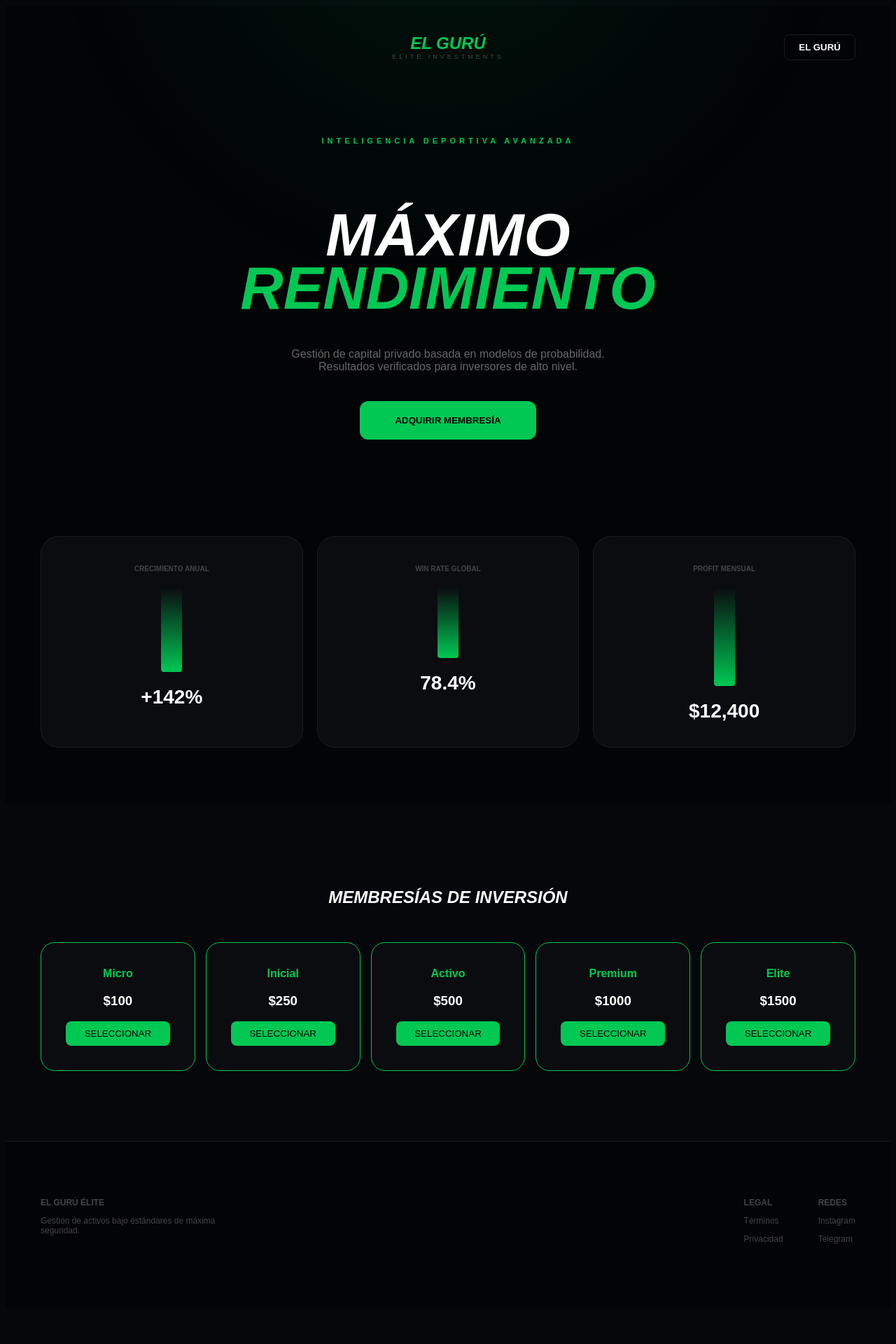
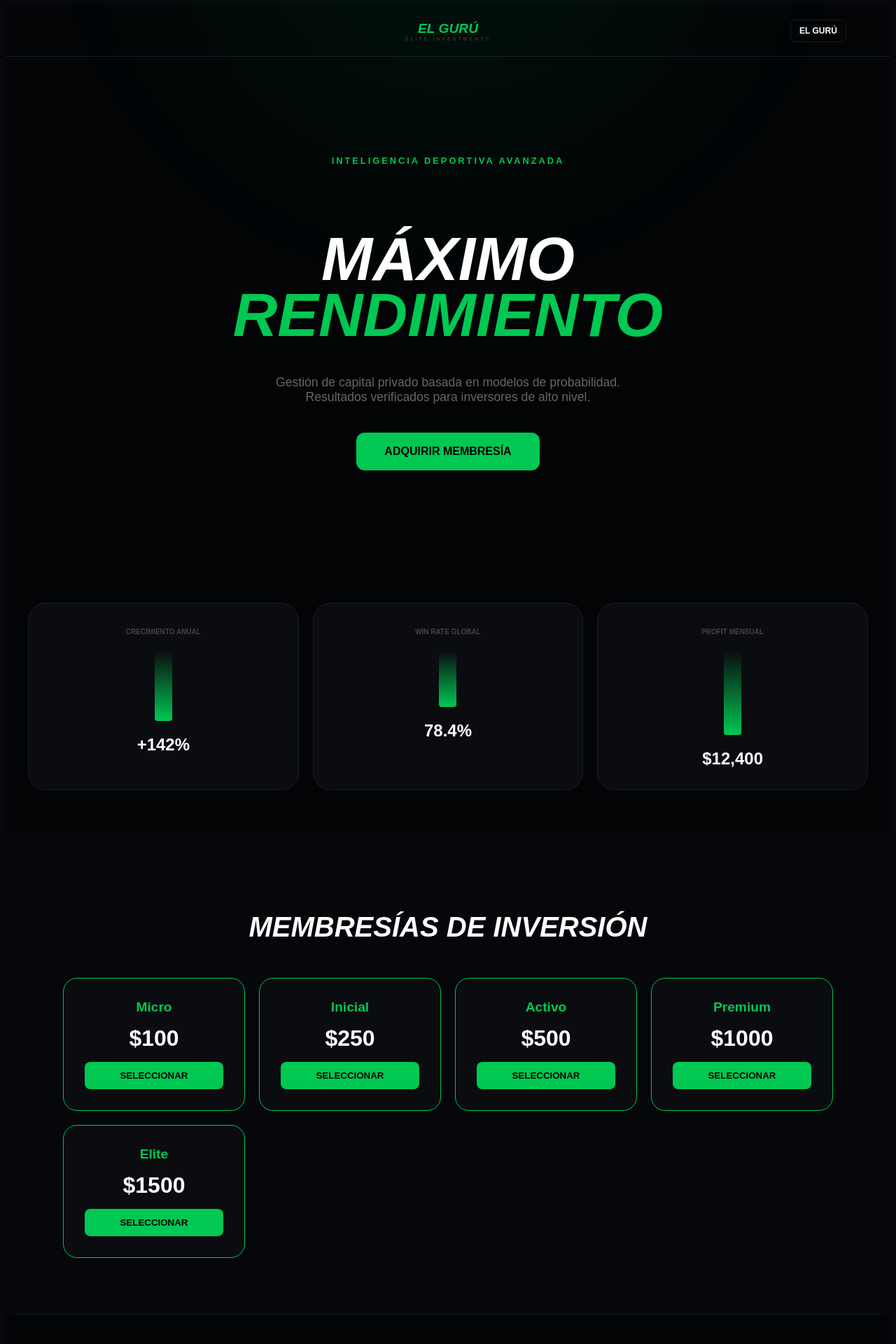
Before and after one commit to DeVx1978/el-guru-elite, a Next.js app: page / in a window 1280 px wide. Shown: the top 1920 px of the page at 70% size. Before the commit the page ends 1877 px from the top, so only its background shows below. Built offline with nearby package versions, Linux system fonts and the light colour scheme.

Commit message:
Ajuste de letras para celular

```diff
--- a/src/app/page.tsx
+++ b/src/app/page.tsx
@@ -2,44 +2,90 @@
 import React from 'react';
 
 export default function HomePage() {
-  const m = [{n:'Micro',v:'100'},{n:'Inicial',v:'250'},{n:'Activo',v:'500'},{n:'Premium',v:'1000'},{n:'Elite',v:'1500'}];
+  const m = [
+    { n: 'Micro', v: '100' },
+    { n: 'Inicial', v: '250' },
+    { n: 'Activo', v: '500' },
+    { n: 'Premium', v: '1000' },
+    { n: 'Elite', v: '1500' }
+  ];
+
   return (
-    <main style={{ backgroundColor:'#020406', minHeight:'100vh', color:'white', fontFamily:'Arial' }}>
-      <nav style={{ padding:'40px 50px', display:'flex', justifyContent:'space-between', alignItems:'center' }}>
-        <div style={{ flex:1 }}></div>
-        <div style={{ textAlign:'center', flex:1 }}><h2 style={{ color:'#00C853', margin:0, fontStyle:'italic' }}>EL GURÚ</h2><p style={{ fontSize:'9px', letterSpacing:'4px', color:'#444', margin:0 }}>ÉLITE INVESTMENTS</p></div>
-        <div style={{ flex:1, textAlign:'right' }}><button onClick={()=>window.location.href='/el-guru'} style={{ background:'transparent', color:'#fff', padding:'10px 20px', borderRadius:'8px', border:'1px solid #1a1d23', fontWeight:'bold', cursor:'pointer' }}>EL GURÚ</button></div>
+    <main style={{ backgroundColor: '#020406', minHeight: '100vh', color: 'white', fontFamily: 'Arial', overflowX: 'hidden' }}>
+      {/* NAVEGACIÓN RESPONSIVE */}
+      <nav style={{ padding: '20px 5% ', display: 'flex', justifyContent: 'space-between', alignItems: 'center', borderBottom: '1px solid #1a1d23' }}>
+        <div style={{ flex: 1 }}></div>
+        <div style={{ textAlign: 'center', flex: 2 }}>
+          <h2 style={{ color: '#00C853', margin: 0, fontStyle: 'italic', fontSize: '1.2rem' }}>EL GURÚ</h2>
+          <p style={{ fontSize: '7px', letterSpacing: '3px', color: '#444', margin: 0 }}>ÉLITE INVESTMENTS</p>
+        </div>
+        <div style={{ flex: 1, textAlign: 'right' }}>
+          <button onClick={() => window.location.href = '/el-guru'} style={{ background: 'transparent', color: '#fff', padding: '8px 12px', borderRadius: '8px', border: '1px solid #1a1d23', fontWeight: 'bold', cursor: 'pointer', fontSize: '12px' }}>
+            EL GURÚ
+          </button>
+        </div>
       </nav>
 
-      <section style={{ height:'70vh', display:'flex', flexDirection:'column', justifyContent:'center', alignItems:'center', textAlign:'center', padding:'0 20px' }}>
-        <h3 style={{ color:'#00C853', letterSpacing:'5px', fontSize:'11px', marginBottom:'20px' }}>INTELIGENCIA DEPORTIVA AVANZADA</h3>
-        <h1 style={{ fontSize:'85px', fontWeight:'900', fontStyle:'italic', lineHeight:'0.9', marginBottom:'30px' }}>MÁXIMO<br/><span style={{ color:'#00C853' }}>RENDIMIENTO</span></h1>
-        <p style={{ color:'#666', maxWidth:'500px', marginBottom:'40px' }}>Gestión de capital privado basada en modelos de probabilidad. Resultados verificados para inversores de alto nivel.</p>
-        <button onClick={()=>window.location.href='/registro'} style={{ backgroundColor:'#00C853', color:'black', padding:'20px 50px', borderRadius:'12px', border:'none', fontWeight:'900', cursor:'pointer' }}>ADQUIRIR MEMBRESÍA</button>
+      {/* SECCIÓN HERO (LA QUE SE CORTABA) */}
+      <section style={{ minHeight: '80vh', display: 'flex', flexDirection: 'column', justifyContent: 'center', alignItems: 'center', textAlign: 'center', padding: '40px 20px' }}>
+        <h3 style={{ color: '#00C853', letterSpacing: '3px', fontSize: 'clamp(0.6rem, 2vw, 0.8rem)', marginBottom: '20px' }}>
+          INTELIGENCIA DEPORTIVA AVANZADA
+        </h3>
+        <h1 style={{
+          fontSize: 'clamp(2.5rem, 12vw, 5.5rem)', // Se encoge a 2.5rem en móvil y sube a 5.5rem en PC
+          fontWeight: '900',
+          fontStyle: 'italic',
+          lineHeight: '0.9',
+          marginBottom: '30px',
+          padding: '0 10px'
+        }}>
+          MÁXIMO<br />
+          <span style={{ color: '#00C853' }}>RENDIMIENTO</span>
+        </h1>
+        <p style={{ color: '#666', maxWidth: '500px', marginBottom: '40px', fontSize: 'clamp(0.9rem, 3vw, 1.1rem)' }}>
+          Gestión de capital privado basada en modelos de probabilidad. Resultados verificados para inversores de alto nivel.
+        </p>
+        <button onClick={() => window.location.href = '/registro'} style={{ backgroundColor: '#00C853', color: 'black', padding: '18px 40px', borderRadius: '12px', border: 'none', fontWeight: '900', cursor: 'pointer', fontSize: '1rem' }}>
+          ADQUIRIR MEMBRESÍA
+        </button>
       </section>
 
-      <section style={{ padding:'80px 50px', display:'grid', gridTemplateColumns:'repeat(auto-fit,minmax(250px,1fr))', gap:'20px', maxWidth:'1200px', margin:'0 auto' }}>
-        {[{t:'CRECIMIENTO ANUAL',v:'+142%',h:120},{t:'WIN RATE GLOBAL',v:'78.4%',h:100},{t:'PROFIT MENSUAL',v:'$12,400',h:140}].map(s=>(
-          <div key={s.t} style={{ background:'#0a0c10', padding:'35px', borderRadius:'25px', border:'1px solid #1a1d23', textAlign:'center' }}>
-            <span style={{ fontSize:'10px', color:'#444', fontWeight:'bold' }}>{s.t}</span>
-            <div style={{ height:s.h, background:'linear-gradient(to top,#00C853,transparent)', width:'30px', margin:'20px auto', borderRadius:'4px' }}></div>
-            <div style={{ fontSize:'28px', fontWeight:'900' }}>{s.v}</div>
+      {/* ESTADÍSTICAS */}
+      <section style={{ padding: '60px 20px', display: 'grid', gridTemplateColumns: 'repeat(auto-fit,minmax(280px,1fr))', gap: '20px', maxWidth: '1200px', margin: '0 auto' }}>
+        {[{ t: 'CRECIMIENTO ANUAL', v: '+142%', h: 100 }, { t: 'WIN RATE GLOBAL', v: '78.4%', h: 80 }, { t: 'PROFIT MENSUAL', v: '$12,400', h: 120 }].map(s => (
+          <div key={s.t} style={{ background: '#0a0c10', padding: '30px', borderRadius: '25px', border: '1px solid #1a1d23', textAlign: 'center' }}>
+            <span style={{ fontSize: '10px', color: '#444', fontWeight: 'bold' }}>{s.t}</span>
+            <div style={{ height: s.h, background: 'linear-gradient(to top,#00C853,transparent)', width: '25px', margin: '20px auto', borderRadius: '4px' }}></div>
+            <div style={{ fontSize: '24px', fontWeight: '900' }}>{s.v}</div>
           </div>
         ))}
       </section>
 
-      <section style={{ padding:'100px 50px', textAlign:'center', background:'#05070a' }}>
-        <h2 style={{ marginBottom:'50px', fontStyle:'italic' }}>MEMBRESÍAS DE INVERSIÓN</h2>
-        <div style={{ display:'grid', gridTemplateColumns:'repeat(auto-fit,minmax(200px,1fr))', gap:'15px' }}>
-          {m.map(p=>(<div key={p.n} style={{ background:'#0a0c10', padding:'35px', borderRadius:'20px', border:'1px solid #00C853' }}><b style={{ color:'#00C853' }}>{p.n}</b><h3>${p.v}</h3><button onClick={()=>window.location.href='/registro'} style={{ width:'100%', background:'#00C853', border:'none', padding:'10px', borderRadius:'8px', cursor:'pointer' }}>SELECCIONAR</button></div>))}
+      {/* MEMBRESÍAS */}
+      <section style={{ padding: '80px 20px', textAlign: 'center', background: '#05070a' }}>
+        <h2 style={{ marginBottom: '50px', fontStyle: 'italic', fontSize: 'clamp(1.5rem, 5vw, 2.5rem)' }}>MEMBRESÍAS DE INVERSIÓN</h2>
+        <div style={{ display: 'grid', gridTemplateColumns: 'repeat(auto-fit,minmax(220px,1fr))', gap: '20px', maxWidth: '1100px', margin: '0 auto' }}>
+          {m.map(p => (
+            <div key={p.n} style={{ background: '#0a0c10', padding: '30px', borderRadius: '20px', border: '1px solid #00C853' }}>
+              <b style={{ color: '#00C853', fontSize: '1.2rem' }}>{p.n}</b>
+              <h3 style={{ fontSize: '2rem', margin: '15px 0' }}>${p.v}</h3>
+              <button onClick={() => window.location.href = '/registro'} style={{ width: '100%', background: '#00C853', border: 'none', padding: '12px', borderRadius: '8px', cursor: 'pointer', fontWeight: 'bold' }}>
+                SELECCIONAR
+              </button>
+            </div>
+          ))}
         </div>
       </section>
 
-      <footer style={{ padding:'80px 50px', borderTop:'1px solid #1a1d23', display:'flex', justifyContent:'space-between', color:'#444', fontSize:'12px' }}>
-        <div style={{ maxWidth:'300px' }}><b>EL GURÚ ÉLITE</b><p>Gestión de activos bajo estándares de máxima seguridad.</p></div>
-        <div style={{ display:'flex', gap:'50px' }}>
-          <div><b>LEGAL</b><p>Términos</p><p>Privacidad</p></div>
-          <div><b>REDES</b><p>Instagram</p><p>Telegram</p></div>
+      {/* FOOTER RESPONSIVE */}
+      <footer style={{ padding: '60px 20px', borderTop: '1px solid #1a1d23', display: 'flex', flexWrap: 'wrap', justifyContent: 'space-between', gap: '30px', color: '#444', fontSize: '12px', maxWidth: '1200px', margin: '0 auto' }}>
+        <div style={{ minWidth: '200px', flex: 1 }}>
+          <b style={{ color: '#eee' }}>EL GURÚ ÉLITE</b>
+          <p>Gestión de activos bajo estándares de máxima seguridad.</p>
+        </div>
+        <div style={{ display: 'flex', gap: '40px' }}>
+          <div><b style={{ color: '#eee' }}>LEGAL</b><p>Términos</p><p>Privacidad</p></div>
+          <div><b style={{ color: '#eee' }}>REDES</b><p>Instagram</p><p>Telegram</p></div>
         </div>
       </footer>
     </main>
```
